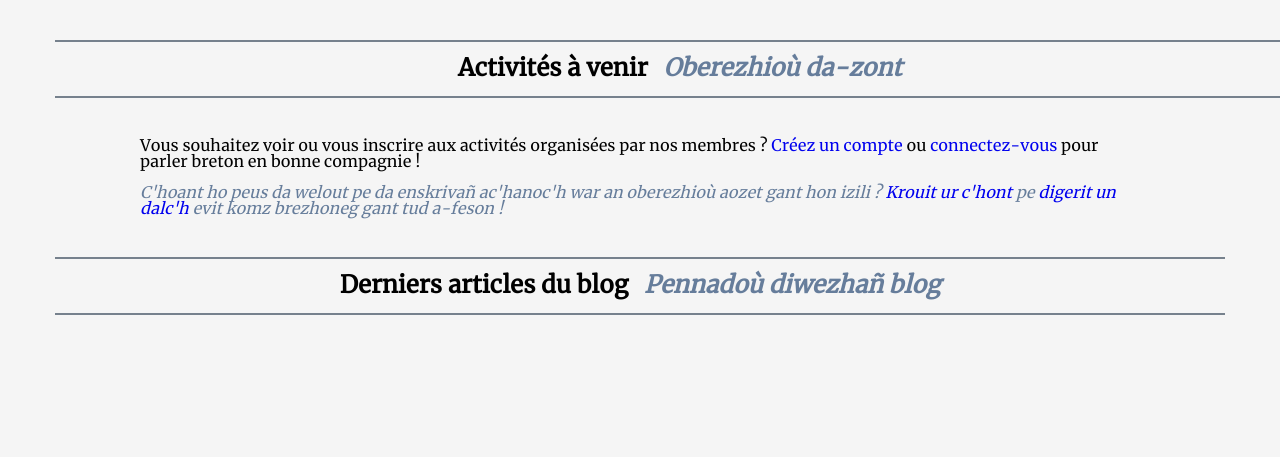
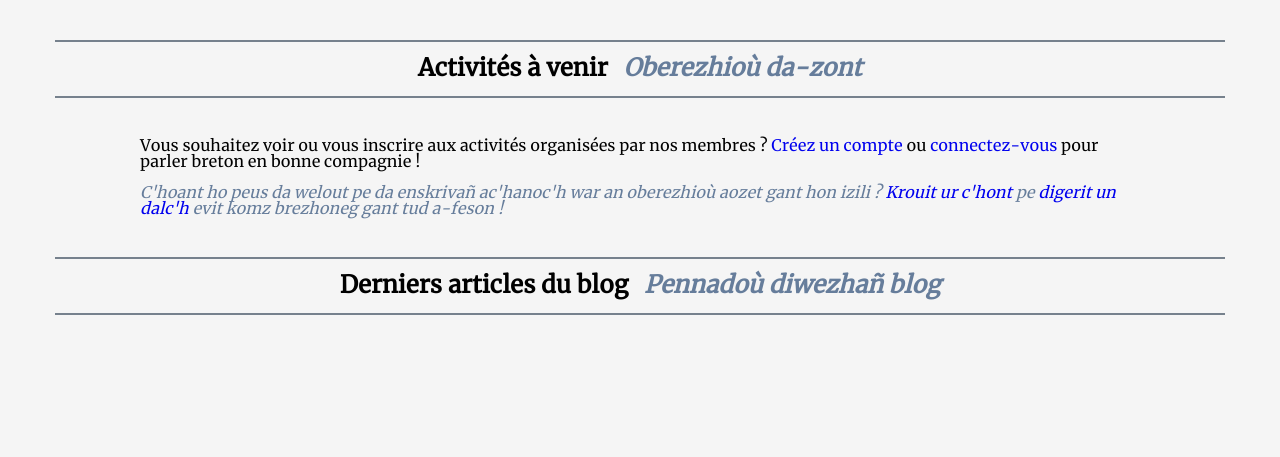
Before and after one commit to LorsGuillou/deuit-ta, a PHP site: page / in a window 1280 px wide. Shown: the part 321-778 px from the top of the page. Run offline with PHP 8.4, Linux system fonts and the light colour scheme; data that the repository does not hold is empty.

Commit message:
🐛 FIX: problème d'affichage

```diff
--- a/Public/front/css/style.css
+++ b/Public/front/css/style.css
@@ -332,6 +332,13 @@ header #headband .hamburger.active .bar:nth-child(3) {
     padding: 15px;
     border-top: 2px solid var(--shadow);
     border-bottom: 2px solid var(--shadow);
+}
+
+#home-page #home-activities {
+    display: flex;
+    justify-content: space-evenly;
+    align-items: center;
+    flex-wrap: wrap;
 }
 
 #home-page #home-activities .txt-visitor {
```
